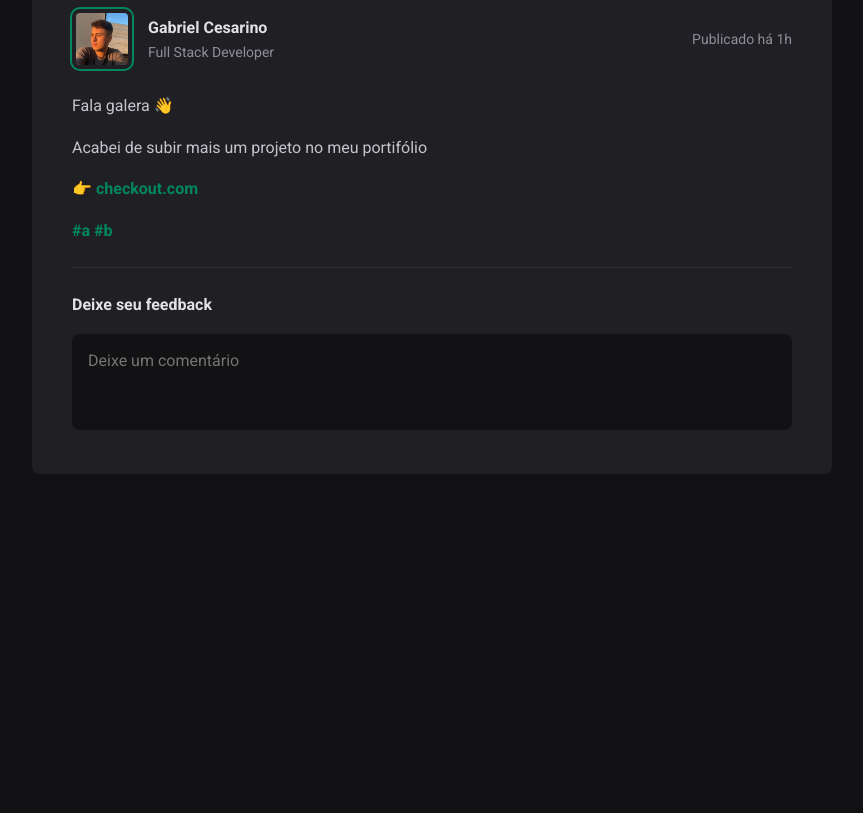
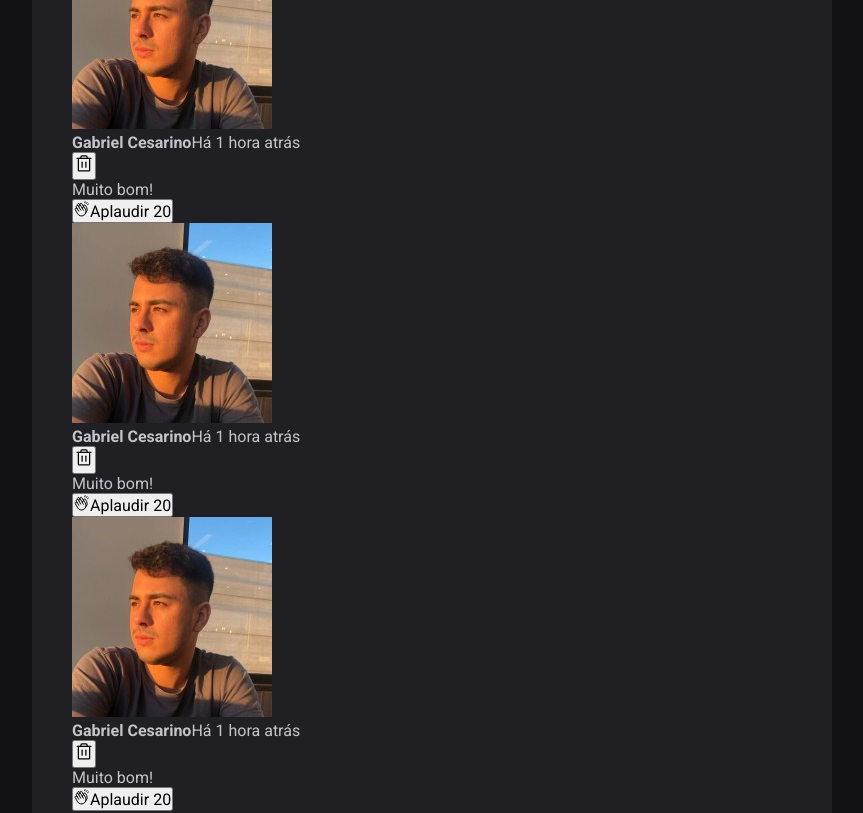
Before and after one commit to gabrielCesarino/ignite-feed, a React (Vite) app: page / in a window 1280 px wide. Shown: the part 680-1493 px from the top of the page, without its empty margins (352-1215 px from the left). Before the commit the page ends 1186 px from the top, so only its background shows below. Built offline with nearby package versions, Linux system fonts and the light colour scheme.

Commit message:
add: comment section

```diff
--- /dev/null
+++ b/src/components/Comment.jsx
@@ -0,0 +1,33 @@
+import styles from './Comment.module.scss';
+import profileImg from '../assets/profile.jpeg';
+import { HandsClapping, ThumbsUp, Trash } from 'phosphor-react';
+
+export function Comment() {
+    return(
+        <div className={styles.comment}>
+            <img src={profileImg} />
+
+            <div className={styles.commentBox}>
+                <div className={styles.commentContent}>
+                    <header>
+                        <div className={styles.authorAndTime}>
+                            <strong>Gabriel Cesarino</strong>
+                            <time dateTime='2023-01-01 08:12:59' title='1 de Janeiro às 8:12h'>Há 1 hora atrás</time>
+                        </div>
+                        <button title='Deletar comentário'>
+                            <Trash size={20}/>
+                        </button>
+                    </header>
+
+                    <p>Muito bom!</p>
+                </div>
+                <footer>
+                    <button>
+                        <HandsClapping />
+                        Aplaudir <span>20</span>
+                    </button>
+                </footer>
+            </div>
+        </div>
+    )
+}
--- /dev/null
+++ b/src/components/Comment.module.scss
@@ -0,0 +1,3 @@
+.comment {
+
+}
--- a/src/components/Post.jsx
+++ b/src/components/Post.jsx
@@ -1,5 +1,6 @@
 import styles from './Post.module.scss';
 import ProfileImg from '../assets/profile.jpeg'
+import { Comment } from './Comment';
 
 export function Post () {
     return (
@@ -36,6 +37,12 @@ export function Post () {
                     <button type='submit'>Publicar  </button>
                 </footer>
             </form>
+
+            <div className={styles.commentList}>
+                <Comment />
+                <Comment />
+                <Comment />
+            </div>
         </article>
     )
 }
--- a/src/components/Post.module.scss
+++ b/src/components/Post.module.scss
@@ -118,4 +118,8 @@
             }
         }
     }
+
+    .commentList {
+        margin-top: 2rem;
+    }
 }
```
